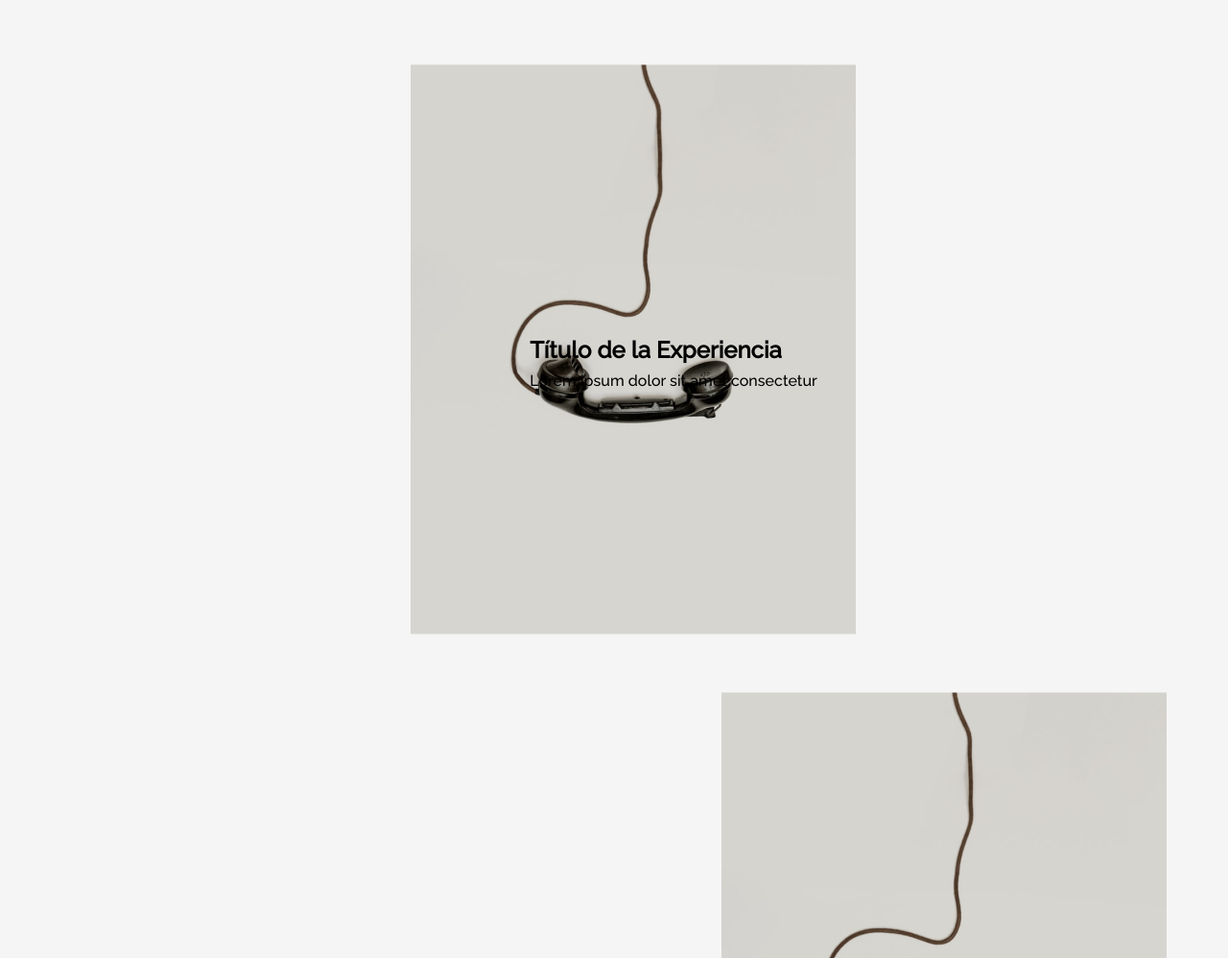
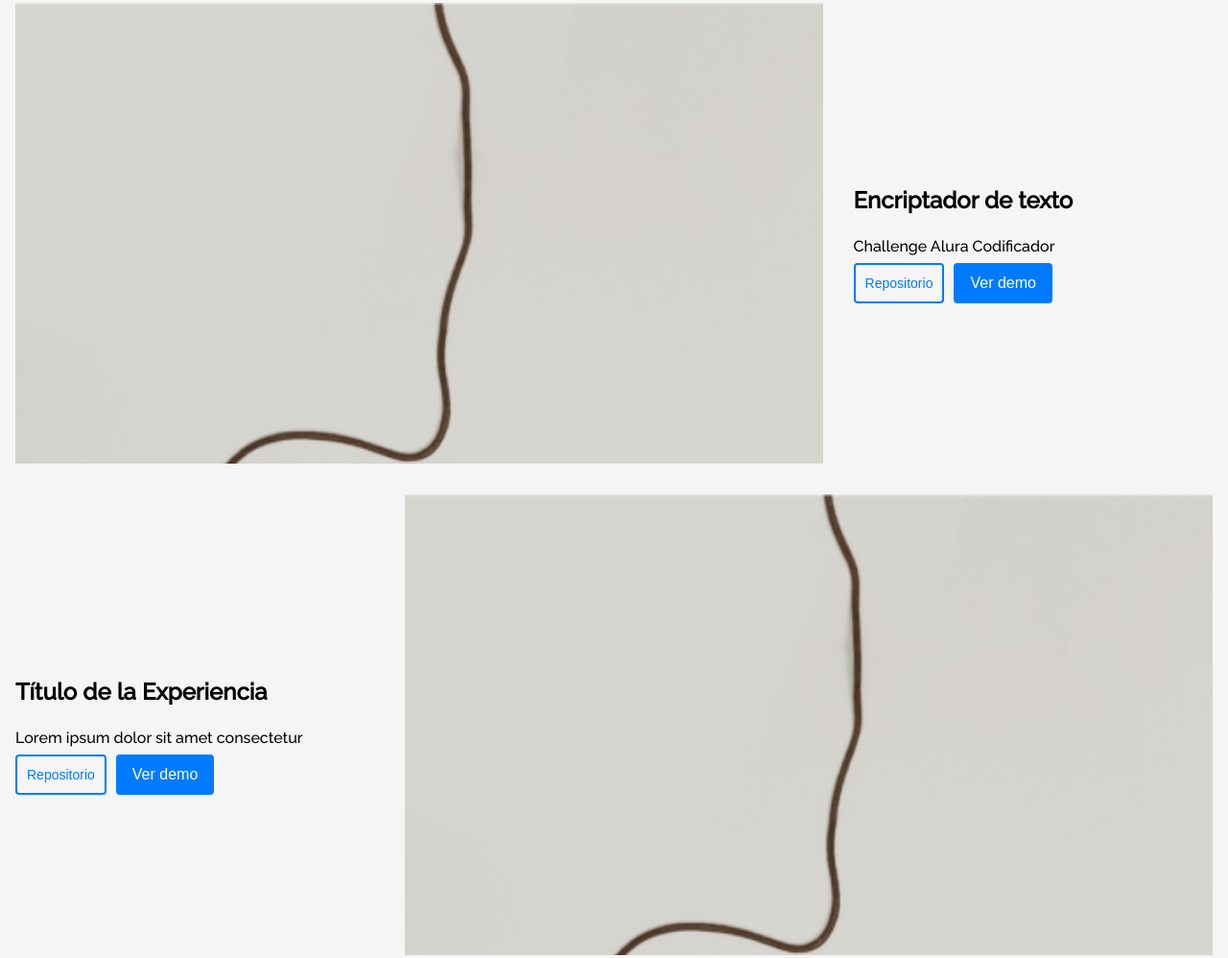
Before and after one commit to NSilvaG/challenge-one-portafolio-latam, a plain HTML site: page index.html in a window 1280 px wide. Shown: the part 2538-3536 px from the top of the page at 96% size. Drawn offline with Linux system fonts and the light colour scheme.

Commit message:
ajustes organizacion elementos de pantalla

```diff
--- a/index.html
+++ b/index.html
@@ -210,22 +210,33 @@
     <section class="proyectos" id="proyectos">
         <h2 class="proyectos__titulo">Experiencia Profesional</h2>
         <div class="proyectos__contenedor">
+            <!-- Primer bloque: Imagen izquierda, descripción derecha -->
             <div class="proyectos__contenedor__objeto">
                 <div class="proyectos__imagen">
-                    <img src="assets/contact_image.png">
+                    <img src="assets/contact_image.png" alt="Imagen del proyecto">
+                </div>
+                <div class="proyectos__contenido">
+                    <h3 class="proyectos__nombre">Encriptador de texto</h3>
+                    <p class="proyectos__descripcion">Challenge Alura Codificador</p>
+                    <div class="proyectos__boton">
+                        <button class="proyectos__boton__repositorio" type="submit">Repositorio</button>
+                        <button class="proyectos__boton__demo" type="submit">Ver demo</button>
+                    </div>
+                </div>
+            </div>
+
+            <!-- Segundo bloque: Descripción izquierda, imagen derecha -->
+            <div class="proyectos__contenedor__objeto invertido">
+                <div class="proyectos__imagen">
+                    <img src="assets/contact_image.png" alt="Imagen del proyecto">
                 </div>
                 <div class="proyectos__contenido">
                     <h3 class="proyectos__nombre">Título de la Experiencia</h3>
                     <p class="proyectos__descripcion">Lorem ipsum dolor sit amet consectetur</p>
-                </div>
-            </div>
-            <div class="proyectos__contenedor__objeto">
-                <div class="proyectos__contenido">
-                    <h3 class="proyectos__nombre">Título de la Experiencia</h3>
-                    <p class="proyectos__descripcion">Lorem ipsum dolor sit amet consectetur</p>
-                </div>
-                <div class="proyectos__imagen">
-                    <img src="assets/contact_image.png">
+                    <div class="proyectos__boton">
+                        <button class="proyectos__boton__repositorio" type="submit">Repositorio</button>
+                        <button class="proyectos__boton__demo" type="submit">Ver demo</button>
+                    </div>
                 </div>
             </div>
         </div>
@@ -239,7 +250,8 @@
             </div>
             <div class="contacto__informacion">
                 <h2 class="contacto__titulo">Contacto</h2>
-                <p class="habilidades__nombre">CSS</p>
+                <p class="contacto__descripcion">¿Quieres contactarme?</p>
+                <p class="contacto__descripcion">Por favor diligencie el siguiente formulario y me comunicaré lo antes posible</p>
                 <form class="contacto__formulario">
                     <input class="contacto__campo" type="text" placeholder="Nombre">
                     <input class="contacto__campo" type="email" placeholder="Correo Electrónico">
@@ -250,5 +262,17 @@
         </div>
     </section>
 </body>
+
+<footer aria-label="Información del desarrollador">
+    <section class="informacion" id="informacion">
+        <div class="informacion__contenido">
+            <h3 class="informacion__nombre">Desarrollado por Nelly de Jesús Silva Galindo</h3>
+            <p class="informacion__fecha">
+                <time datetime="2024">2024</time>
+            </p>
+        </div>
+    </section>
+</footer>
+
     <script src="script.js"></script>
 </html>
--- a/style.css
+++ b/style.css
@@ -374,48 +374,56 @@ a {
 /*------------------------------ Sección de Experiencia profesional ---------------------------------*/
 .proyectos {
     position: relative;
-    width: 100vw; /* Asegura que ocupa todo el ancho visible */
-    max-width: 85rem; /* Limita el contenido a 1200px */
-    margin: 2rem auto; /* Centra el contenido */
-    padding: 0 1rem; /* Añade relleno en los lados */
-    box-sizing: border-box; /* Evita que el padding aumente el tamaño del contenedor */
-    overflow-x: hidden; /* Previene el scroll horizontal */
+    width: 100%;
+    max-width: 85rem;
+    margin: 2rem auto;
+    padding: 0 1rem;
+    box-sizing: border-box;
 }
 
-.proyectos__titulo{
-    font-size: 2rem; /* Ajusta el tamaño de la fuente según tu diseño */
-    font-weight: bold; /* Opción para hacer el texto más grueso */
-    text-align: center; /* Centra el texto horizontalmente */
-    color: #000; /* Cambia este valor al color que prefieras */
-    margin: 3rem auto; /* Asegura que no haya márgenes extra a los lados */
+.proyectos__titulo {
+    font-size: 2rem;
+    font-weight: bold;
+    text-align: center;
+    color: #000;
+    margin: 3rem auto;
 }
 
 .proyectos__contenedor {
-    flex-direction: column; /* Apila los elementos verticalmente */
-    display: flex; /* Apila los elementos horizontalmente */
-    align-items: center; /* Centra verticalmente los elementos dentro del contenedor */
-    gap: 1.5rem; /* Espacio entre la imagen y el texto */
-    padding: 1rem; /* Añade un poco de espacio dentro del contenedor */
-    box-sizing: border-box;
+    display: flex;
+    flex-direction: column;
+    gap: 2rem; /* Espacio entre los bloques de contenido */
 }
 
 .proyectos__contenedor__objeto {
-    display: flex; /* Apila los elementos horizontalmente */
-    align-items: center; /* Centra verticalmente los elementos dentro del contenedor */
-    gap: 1.5rem; /* Espacio entre la imagen y el texto */
-    padding: 1rem; /* Añade un poco de espacio dentro del contenedor */
+    display: flex;
+    align-items: center;
+    justify-content: space-between; /* Asegura que imagen y contenido estén a los extremos */
+    gap: 2rem; /* Espacio entre la imagen y el contenido */
     box-sizing: border-box;
+    width: 100%;
 }
 
 .proyectos__imagen {
-    width: 100px; /* Ajusta el tamaño de la imagen */
-    height: auto; /* Mantiene la proporción de la imagen */
+    flex: 1; /* Toma hasta el 50% del espacio */
+    max-width: 70%; /* Limita el ancho de la imagen al 50% */
+    width: 25rem; /* Ancho fijo para la imagen */
+    height: 30rem; /* Alto fijo para la imagen */
+    overflow: hidden; /* Asegura que el contenido no se desborde si la imagen es más grande */
+}
+
+.proyectos__imagen img {
+    width: 100%;
+    height: auto;
+    display: block;
 }
 
 .proyectos__contenido {
+    flex: 1; /* Toma hasta el 50% del espacio */
     display: flex;
-    flex-direction: column; /* Apila el título y la descripción verticalmente */
-    justify-content: center; /* Centra verticalmente el contenido de texto */
+    flex-direction: column;
+    justify-content: center;
+    max-width: 30%; /* Limita el ancho del contenido al 50% */
 }
 
 .proyectos__nombre {
@@ -426,15 +434,78 @@ a {
 
 .proyectos__descripcion {
     font-size: 1rem;
-    margin: 0; /* Elimina los márgenes adicionales */
+    margin-bottom: 0.5rem;
 }
 
+.proyectos__boton {
+    display: flex; /* Utiliza flexbox para alinear los botones en línea */
+    justify-content: flex-start; /* Alinea los botones al inicio (izquierda) */
+    gap: 10px; /* Espacio entre los botones */
+}
+
+.proyectos__boton__repositorio,
+.proyectos__boton__demo {
+    padding: 10px 15px; /* Ajusta el padding para hacer los botones más pequeños */
+    font-size: 16px; /* Tamaño de fuente más pequeño */
+    border: none; /* Sin borde por defecto */
+    border-radius: 4px; /* Esquinas redondeadas */
+    cursor: pointer; /* Cambia el cursor al pasar sobre el botón */
+    transition: background-color 0.3s; /* Transición suave para el color de fondo */
+}
+
+/* Estilos para el botón "Repositorio" */
+.proyectos__boton__repositorio {
+    background-color: transparent; /* Color de fondo del botón "Repositorio" */
+    color: #007bff; /* Color del texto */
+    border: 2px solid #007bff; /* Borde de 2px de grosor y color azul */
+    border-radius: 4px; /* Esquinas redondeadas */
+    padding: 5px 10px; /* Espaciado interno para hacer el botón más pequeño */
+    font-size: 14px; /* Tamaño de fuente más pequeño */
+    cursor: pointer; /* Cambia el cursor al pasar sobre el botón */
+    transition: background-color 0.3s, color 0.3s; /* Transición suave para el color de fondo y el texto */
+}
+
+.proyectos__boton__repositorio:hover {
+    background-color: #007bff; /* Cambia el color de fondo al pasar el mouse */
+    color: #fff; /* Cambia el color del texto al pasar el mouse */
+}
+
+
+/* Estilos para el botón "Ver demo" */
+.proyectos__boton__demo {
+    background-color: #007bff; /* Color de fondo del botón "Ver demo" */
+    border: 2px solid #007bff; /* Borde de 2px de grosor y color azul */
+    color: #fff; /* Color del texto */
+}
+
+.proyectos__boton__demo:hover {
+    background-color: #218838; /* Cambia el color al pasar el mouse */
+    border: 2px solid #218838; /* Borde de 2px de grosor y color azul */
+}
+
+/* Invertir el orden de imagen y contenido */
+.invertido {
+    flex-direction: row-reverse; /* Cambia el orden de los elementos */
+}
+
+/* Estilos para pantallas pequeñas */
+@media (max-width: 768px) {
+    .proyectos__contenedor__objeto {
+        flex-direction: column; /* Apila imagen y contenido verticalmente en pantallas pequeñas */
+    }
+    .invertido {
+        flex-direction: column; /* Mantiene la disposición apilada en móviles */
+    }
+    .proyectos__imagen, .proyectos__contenido {
+        max-width: 100%; /* La imagen y el contenido ocupan todo el ancho en pantallas pequeñas */
+    }
+}
 
 
 /*------------------------------ Sección de Contacto ---------------------------------*/
 .contacto {
     padding: 2rem;
-    background-color: #f9f9f9; /* Cambia el color de fondo según tu diseño */
+    background-color: var(--color-de-fondo-azul);
     display: flex;
     justify-content: center; /* Centra horizontalmente todo el contenido de la sección */
     align-items: center; /* Centra verticalmente el contenido dentro de la sección */
@@ -472,15 +543,15 @@ a {
     margin-bottom: 1rem;
 }
 
-.habilidades__nombre {
-    font-size: 1.2rem;
-    margin-bottom: 1.5rem;
+.contacto__descripcion {
+    font-size: 1rem;
 }
 
 .contacto__formulario {
     display: flex;
     flex-direction: column;
     width: 100%;
+    /*margin-bottom: 2rem;*/
 }
 
 .contacto__campo {
@@ -508,6 +579,26 @@ a {
 
 .contacto__boton:hover {
     background-color: #0056b3;
+}
+
+/* ------------------------------ Sección de Información ---------------------------------------*/
+.informacion {
+    display: flex;
+    justify-content: center; /* Centra horizontalmente */
+    align-items: center; /* Centra verticalmente */
+    flex-direction: column; /* Coloca el contenido uno debajo del otro */
+    text-align: center;
+}
+
+.informacion__nombre {
+    font-size: 1.2em; /* Tamaño de fuente más grande para el nombre */
+    font-weight: bold; /* Texto en negrita */
+    margin: 10px 0; /* Espaciado alrededor del nombre */
+}
+
+.informacion__fecha {
+    font-size: 1em; /* Tamaño de fuente adecuado para la fecha */
+    color: #555; /* Color gris suave para el texto de la fecha */
 }
 
 /* ------------------------------ Responsividad ---------------------------------------*/
```
